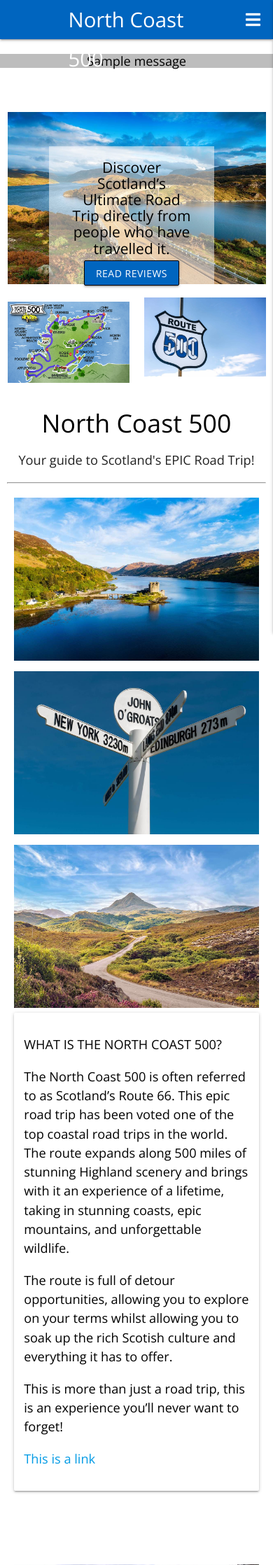
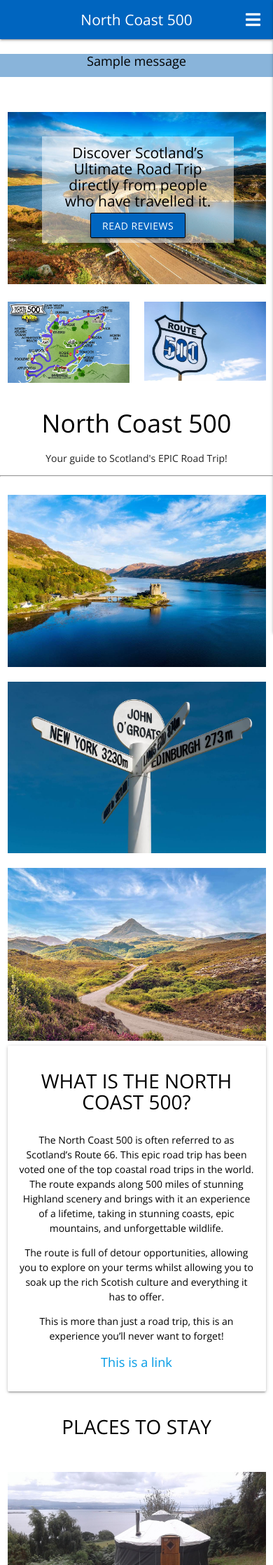
Before and after one commit to scotty-james/Milestone-Project-3--North-Coast-500, a Flask app: page / in a window 390 px wide. Shown: the top 2236 px of the page at 70% size. Run offline with Flask 2, Linux system fonts and the light colour scheme; one stand-in notice (Sample message) is shown; some libraries are stand-ins or nearby versions.

Commit message:
Style all pages with CSS

```diff
--- a/forms.py
+++ b/forms.py
@@ -20,7 +20,7 @@ class AddReviewForm(FlaskForm):
     star_rating = SelectField('Rate Your Experience', choices=[('5', '5 Star'),('4', '4 Stars'),('3', '3 Stars'),('2', '2 Stars'),('1', '1 Stars')])
     post_title = StringField('Give your review a title', validators=[DataRequired()])
     post_description = TextAreaField('Write about your experience', validators=[DataRequired()])
-    image_url = StringField('Post an image (past in the url)', validators=[DataRequired()])
+    image_url = StringField('Post an image (paste in the url starting with https://)', validators=[DataRequired()])
     submit = SubmitField('Submit Review')
 
 
--- a/static/css/style.css
+++ b/static/css/style.css
@@ -9,9 +9,8 @@
 }
 
 .container {
-  width: 95%;
+  width: 100%;
 }
-
 
 /*-------------------------------------------General*/
 
@@ -86,14 +85,24 @@ a {
 
 .uppercase {
   text-transform: uppercase;
+	font-size: 2rem;
+    margin-top: 1.5rem;
+    margin-bottom: 2rem;
+    text-align: center;
+}
+
+.flashes {
+  background-color: #89b4da;
 }
 
 /*-------------------------------------------NavBar*/
+
 
 .brand-logo a {
   padding: 0;
   margin-left: 2rem;
   color: white;
+  font-size: 1rem !important;
 }
 
 .nav-extended {
@@ -104,23 +113,27 @@ a {
   color: white;
 }
 
+nav .brand-logo {
+  padding-left: 1rem;
+}
+
 /*-------------------------------------------Home Page*/
 
 .hero-image {
   position: relative;
   text-align: center;
-  margin-top: 2rem;
+  margin-top: 20px;
 }
 
 .hero-image-text {
   position: absolute;
   top: 1.5rem;
-  left: 3rem;
-  margin-left: 2rem;
-  margin-top: 2rem;
-  margin-right: 6rem;
+  left: 2.8rem;
+  margin-left: 1.5rem;
+  margin-top: 1rem;
+  margin-right: 4rem;
   background-color: rgba(255, 255, 255, 0.5);
-  padding: 1rem 2rem;
+  padding: .5rem 1.5rem;
   align-content: center;
 }
 
@@ -137,6 +150,10 @@ a {
 .side-image-top {
   position: relative;
   text-align: center;
+  margin-top: 1.5rem;
+}
+
+.side-image-btm {
   margin-top: 1.5rem;
 }
 
@@ -216,7 +233,7 @@ label.form-label {
 
 .card-panel {
   padding: 1rem;
-  margin-bottom: 5rem;
+  margin-bottom: 1rem;
 }
 
 #username {
@@ -274,10 +291,10 @@ button, input, optgroup, select, textarea {
 
 .page-footer {
   background-color: #0065BF;
+  padding-top: 0;
 }
 
 .social-links {
-	padding: 1rem;
 	padding-top: 0;
 }
 
@@ -300,22 +317,8 @@ button, input, optgroup, select, textarea {
   margin: 0;
 }
 
-
-
-
-
-
 /*-------------------------------------------Media Queries*/
 
-@media only screen and (max-width: 600px) {
-  .side-image-btm {
-    margin-top: 15px;
-  }
-
-  .flashes h3 {
-      line-height: 2;
-  }
-}
 
 @media only screen and (max-width:600px) {
   .hero-image {
@@ -323,9 +326,8 @@ button, input, optgroup, select, textarea {
     margin-bottom: 0px;
   }
 
-  .side-image {
-    margin-top: 30px;
-    margin-bottom: 0px;
+  .side-image-btm {
+    margin-top: 1.5rem;
   }
 
   .hero-image-text h1 {
@@ -339,17 +341,21 @@ button, input, optgroup, select, textarea {
     margin-bottom: 10px;
   }
 
-  .side-image-txt h3 {
-    font-size: 0.9rem;
-  }
-
   .review-content {
     text-align: center;
   }
 
-  .brand-logo {
+  .brand-logo a {
     padding: 0;
     margin: 0;
+  }
+
+  nav .brand-logo {
+    position: absolute;
+    color: #fff;
+    display: inline-block;
+    font-size: 1.5rem;
+    padding: 0;
   }
 
   .signup-form {
@@ -358,19 +364,18 @@ button, input, optgroup, select, textarea {
     align-content: center;
   }
 
-  .edit-form {
-    margin: auto;
-    padding: 0 2rem 1rem 2rem;
-    align-content: center;
-  }
-
-  .add-form {
+  .edit-form, .add-form, .delete-form {
     margin: auto;
     padding: 0 2rem 1rem 2rem;
     align-content: center;
   }
 
   .page-footer {
+    text-align: center;
+  }
+
+  p {
+    font-size: 1rem;
     text-align: center;
   }
 }
--- a/templates/base.html
+++ b/templates/base.html
@@ -60,7 +60,7 @@
         {% if messages %}
         {% for message in messages %}
         <div class="row flashes">
-            <h4 class="grey lighten-1 center-align">{{ message }}</h4>
+            <h4 class="center-align">{{ message }}</h4>
         </div>
         {% endfor %}
         {% endif %}
@@ -89,9 +89,9 @@
   <div class="container">
     <div class="row">
       <div class="col s12 m4 center-align">
-        <h5 class="white-text">Footer Content</h5>
-        <p class="grey-text text-lighten-4">You can use rows and columns here to organize your footer content.</p>
-        <a class="grey-text text-lighten-4" href="#!">More Links</a>
+        <h5 class="white-text">Official Website</h5>
+        <p class="grey-text text-lighten-4">Check out the North Coast 500 Official Website for lots more!</p>
+        <a class="btn" href="https://www.northcoast500.com" target="_blank">Let's go</a>
       </div>
       <div class="col s12 m4 center-align">
         <h5 class="white-text">Follow Us</h5>
@@ -117,9 +117,9 @@
        </ul>
       </div>
       <div class="col s12 m4 center-align">
-        <h5 class="white-text">Footer Content</h5>
-        <p class="grey-text text-lighten-4">You can use rows and columns here to organize your footer content.</p>
-        <a class="grey-text text-lighten-4" href="#!">More Links</a>
+        <h5 class="white-text">Explore</h5>
+        <p>Need inspiration? Check out these itineraries to suit everyone</p>
+        <a class="btn" href="https://www.northcoast500.com/itineraries/" target="_blank">Inspire Me</a>
       </div>
     </div>
   </div>
--- a/templates/index.html
+++ b/templates/index.html
@@ -1,11 +1,5 @@
 {% extends "base.html" %}
 {% block content %}
-
-<!-- Page Header -->
-<!-- <div class="center-align">
-      <h1>North Coast 500</h1>
-      <p>Your guide to Scotland's EPIC Road Trip!</p>
-</div>  -->
 
 <!-- Hero Image -->
 <section class="row">
@@ -57,7 +51,7 @@
           <div class="col s12">
             <div class="card-panel">
               <span class="black-text">
-                <p class="uppercase">What is the North Coast 500?</p>
+                <h1 class="uppercase">What is the North Coast 500?</h1>
                 <p>The North Coast 500 is often referred to as Scotland’s Route 66. This epic road trip has been voted one of the top coastal road trips in the world.
                   The route expands along 500 miles of stunning Highland scenery and brings with it an experience of a lifetime, taking in stunning coasts,
                   epic mountains, and unforgettable wildlife.
@@ -71,6 +65,7 @@
             </div>
           </div>
         </div>
+        <h1 class="uppercase">Places to stay</h1>
           <img
             class="col s12 m6 side-image-top side-image-btm" src="{{ url_for('static', filename='images/nc5007.jpeg') }}" alt="Image of xxx"/>
             <img
@@ -79,7 +74,6 @@
               <div class="col s12">
                 <div class="card-panel">
                   <span class="black-text">
-                    <p class="uppercase">Places to stay</p>
                     <p>Take your pick! The drive along the north coast 500 offers a unique selection of accommodation. How does a night in a 15th century castle sound?
                       Or a night underneath the stars while wild camping. The abundance of choice is yours.
                     </p>
@@ -93,6 +87,7 @@
                 </div>
               </div>
             </div>
+            <h1 class="uppercase">Best beaches and coastal areas</h1>
               <img
               class="col s12 m4 side-image-top side-image-btm" src="{{ url_for('static', filename='images/nc5009.jpg') }}" alt="Image of xxx"/>
               <img
@@ -103,7 +98,6 @@
                   <div class="col s12">
                     <div class="card-panel">
                       <span class="black-text">
-                        <p class="uppercase">Best beaches and coastal areas</p>
                         <p>You’re driving the coast of the Scottish highlands so beaches are everywhere to explore as the route hugs between inland and coastal.
                         </p>
                         <p>The further north you travel (towards Durness) you’ll notice the sands of many beaches become much whiter and the colour of the sea much
@@ -117,6 +111,7 @@
                     </div>
                   </div>
                 </div>
+                <h1 class="uppercase">Foody</h1>
                   <img
                     class="col s12 m6 side-image-top side-image-btm" src="{{ url_for('static', filename='images/nc50012.jpg') }}" alt="Image of xxx"/>
                     <img
@@ -125,7 +120,6 @@
                       <div class="col s12">
                         <div class="card-panel">
                           <span class="black-text">
-                            <p class="uppercase">Foody</p>
                             <p>When it comes to food, even the ultimate foodie will be salivating when it comes to fine Scottish cuisine. Scotland produces some
                               of the most sought after fresh produce in the world, not surprising given it’s crystal clear coastlines and ultra fertile land.
                             </p>
@@ -138,6 +132,7 @@
                         </div>
                       </div>
                     </div>
+                    <h1 class="uppercase">Wildlife</h1>
                     <img
                     class="col s12 m4 side-image-top side-image-btm" src="{{ url_for('static', filename='images/nc50014.jpg') }}" alt="Image of xxx"/>
                     <img
@@ -148,7 +143,6 @@
                         <div class="col s12">
                           <div class="card-panel">
                             <span class="black-text">
-                              <p class="uppercase">Wildlife</p>
                               <p>If you appreciate the beauty of wildlife then you’re in for a real treat. The scotish Highlands is home to
                                 such diverse animal life including Dolphins, Seals, Puffins, Deer and Eagles.
                               </p>
--- a/templates/posts.html
+++ b/templates/posts.html
@@ -3,8 +3,8 @@
 
 <div class="container">
 <h4 class="center-align uppercase">Trip Reviews</h4>
-<p class="center-align">Lorem ipsum dolor sit amet consectetur adipisicing elit. Iure animi cumque consectetur repudiandae quidem,
-    vero at qui dolores maxime voluptatum impedit illo reprehenderit quibusdam distinctio est ducimus, alias tenetur odio.</p>
+<p class="center-align">This page is dedicated to trip reviews from travellers who have experienced the magnificent North Coast 500.
+    If you’d like to share your own experience, please sign in and leave an honest review of your trip. </p>
 <hr>
     <br>
         {% for post in posts %}
```
